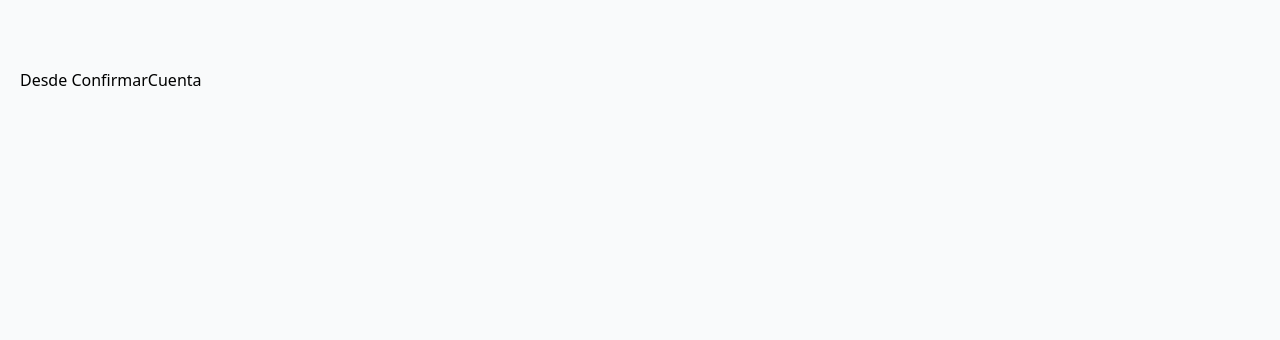
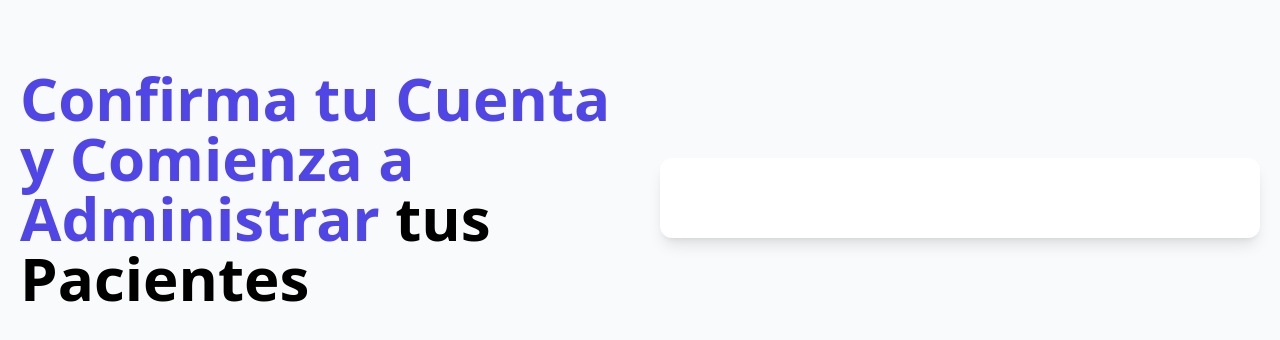
Before and after one commit to josefdzbeta/Review-Project, a React (Vite) app in the folder frontend/: page /confirmar/1 in a window 1280 px wide. Shown: the top 340 px of the page. Built offline with nearby package versions, Linux system fonts and the light colour scheme; no server answers.

Commit message:
verify email

```diff
--- a/frontend/src/paginas/ConfirmarCuenta.jsx
+++ b/frontend/src/paginas/ConfirmarCuenta.jsx
@@ -1,11 +1,60 @@
-
+import { useEffect, useState } from 'react'
+import { useParams, Link } from 'react-router-dom'
+import Alerta from '../components/Alerta';
+import axios from 'axios'
 
 const ConfirmarCuenta = () => {
-  return (
+    const [cuentaConfirmada, setCuentaConfirmada] = useState(false)
+    const [cargando, setCargando] = useState(true)
+    const [alerta, setAlerta] = useState({})
+
+    const params = useParams()
+    const { id } = params
+
+    useEffect(() => {
+        const confirmarCuenta = async () => {
+            try {
+                const url = `http://localhost:4000/api/veterinarios/confirmar/${id}`
+                const { data } = await axios(url)
+                setCuentaConfirmada(true)
+                setAlerta({
+                    msg: data.msg
+                })
+            } catch (error) {
+                setAlerta({
+                    msg: error.response.data.msg,
+                    error: true
+                })
+            }
+
+            setCargando(false)
+        }
+        confirmarCuenta();
+    }, [])
+
+    return (
         <>
-            <h1>Desde ConfirmarCuenta</h1>
+            <div>
+                <h1 className="text-indigo-600 font-black text-6xl">
+                    Confirma tu Cuenta y Comienza a Administrar  {""}
+                    <span className="text-black">tus Pacientes</span>
+                </h1>
+            </div>
+
+            <div className='mt-20 md:mt-5 shadow-lg px-5 py-10 rounded-xl bg-white'>
+                {!cargando &&
+                    <Alerta
+                        alerta={alerta}
+                    />}
+
+                {cuentaConfirmada && (
+                    <Link
+                        className='block text-center my-5 text-gray-500'
+                        to="/">Iniciar Sesión</Link >
+                )}
+            </div>
         </>
     )
-}
+};
 
-export default ConfirmarCuenta
+export default ConfirmarCuenta;
```
